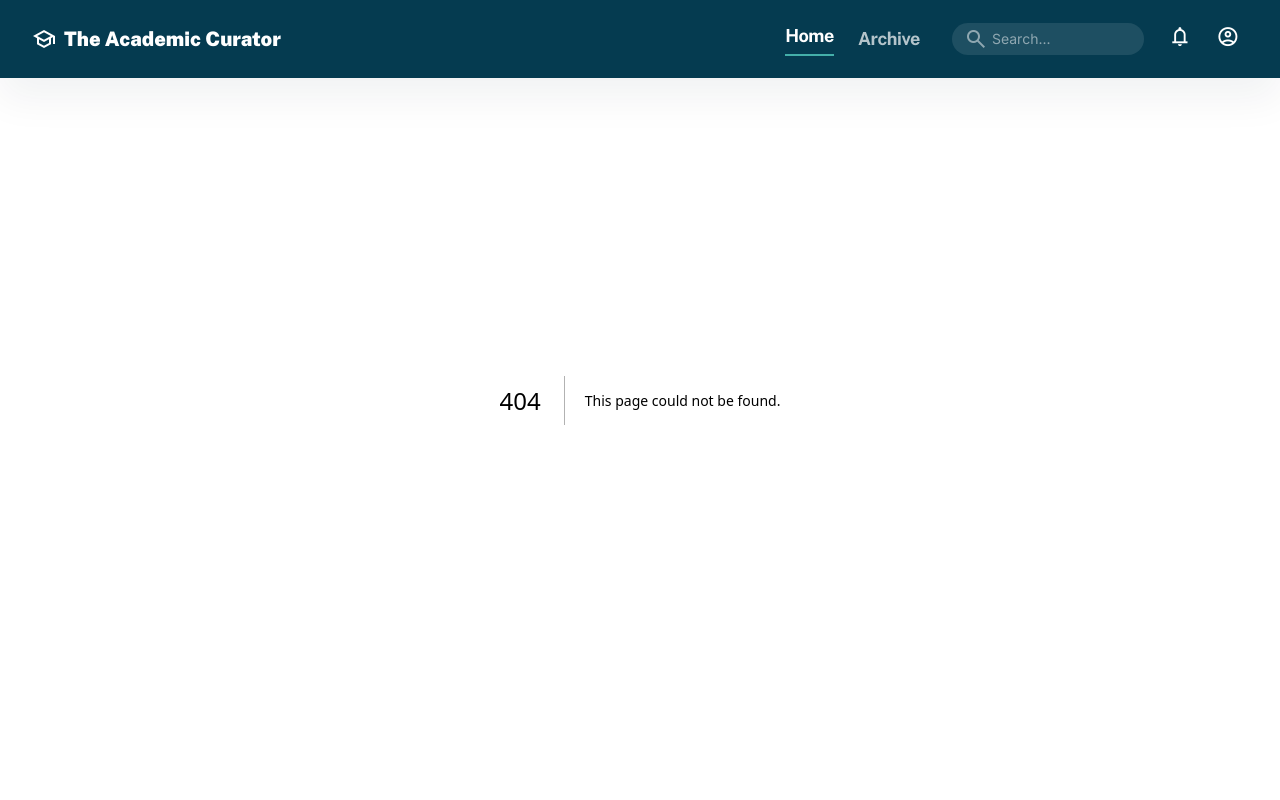
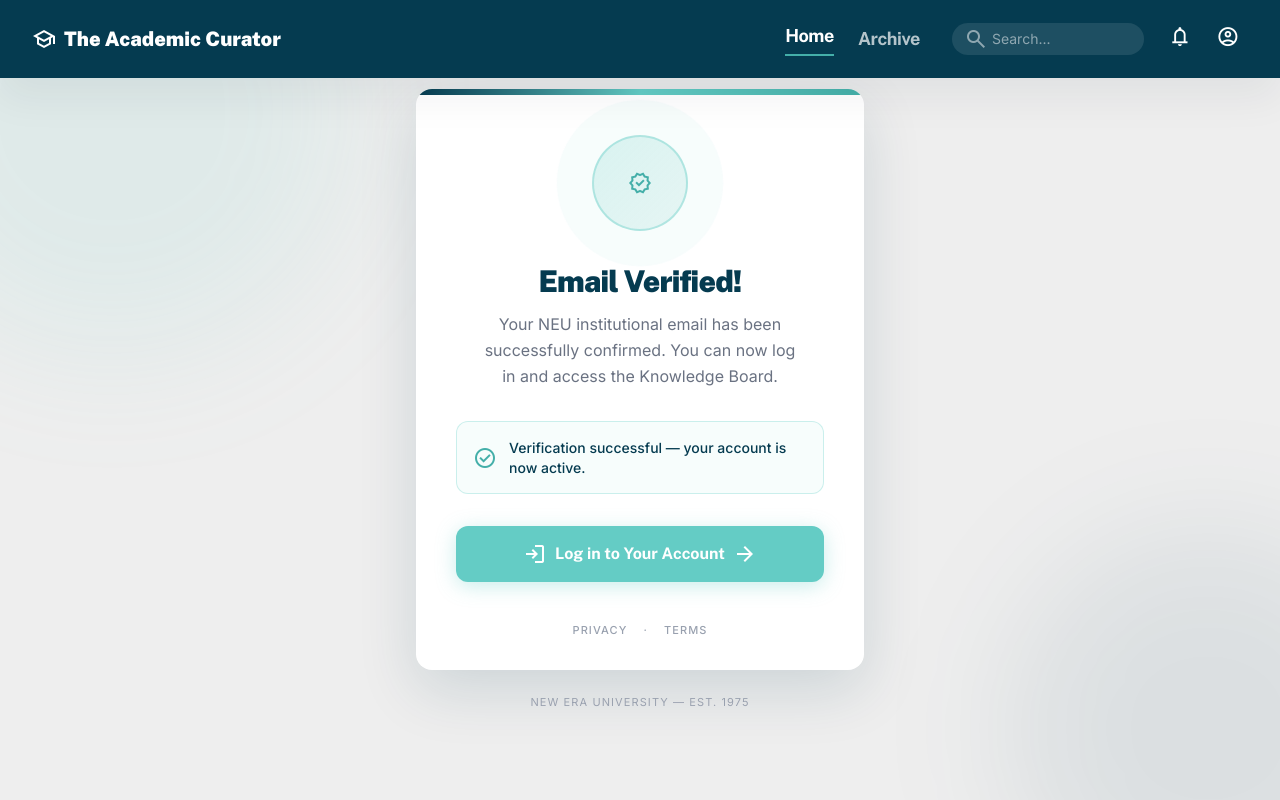
Before and after one commit to solanov/navibyte-lostnfoundkb, a Next.js app: page /auth/verified in a window 1280 px wide. Before the commit this address had no page. Built offline with nearby package versions, Linux system fonts and the light colour scheme; no server answers.

Commit message:
fixed registration/verification flow

```diff
--- a/src/app/(auth)/register/page.tsx
+++ b/src/app/(auth)/register/page.tsx
@@ -27,7 +27,13 @@ export default function Register() {
       const { error: signUpError } = await supabase.auth.signUp({
         email,
         password,
-        options: { data: { full_name: fullName } },
+        options: {
+          data: { full_name: fullName },
+          // Redirect directly to the verified page after email confirmation.
+          // This bypasses /auth/callback and avoids PKCE code-verifier issues
+          // when the link is opened in a different browser context.
+          emailRedirectTo: `${window.location.origin}/auth/verified`,
+        },
       });
 
       if (signUpError) {
--- /dev/null
+++ b/src/app/(auth)/register/success/layout.tsx
@@ -0,0 +1,9 @@
+// Layout for /register/success.
+// Intentionally omits the TopNav so this page renders as a standalone screen.
+export default function RegisterSuccessLayout({
+  children,
+}: {
+  children: React.ReactNode;
+}) {
+  return <>{children}</>;
+}
--- a/src/app/auth/callback/page.tsx
+++ b/src/app/auth/callback/page.tsx
@@ -10,11 +10,14 @@ export default function AuthCallback() {
 
   useEffect(() => {
     async function handleCallback() {
-      const params = new URLSearchParams(window.location.search);
-      const code = params.get("code");
+      // This callback is only reached by OAuth (Google) sign-ins.
+      // Email verification is handled directly by /auth/verified via emailRedirectTo.
+      const searchParams = new URLSearchParams(window.location.search);
+      const code = searchParams.get("code");
 
       if (code) {
-        const { error: exchangeError } = await supabase.auth.exchangeCodeForSession(code);
+        const { error: exchangeError } =
+          await supabase.auth.exchangeCodeForSession(code);
         if (exchangeError) {
           router.replace("/login?error=oauth_failed");
           return;
--- /dev/null
+++ b/src/app/auth/layout.tsx
@@ -0,0 +1,9 @@
+// Layout for /auth/* routes (callback, verified).
+// Intentionally omits the TopNav so these pages render as standalone screens.
+export default function AuthLayout({
+  children,
+}: {
+  children: React.ReactNode;
+}) {
+  return <>{children}</>;
+}
--- /dev/null
+++ b/src/app/auth/verified/page.tsx
@@ -0,0 +1,150 @@
+"use client";
+
+import { supabase } from "@/src/lib/supabase";
+import Link from "next/link";
+import { useEffect, useState } from "react";
+
+export default function EmailVerified() {
+  const [mounted, setMounted] = useState(false);
+
+  useEffect(() => {
+    async function handleLanding() {
+      // When Supabase redirects here after email verification it may include
+      // a ?code= (PKCE) or hash tokens (implicit). Exchange the code if
+      // present so the session is consumed, then immediately sign out so the
+      // user arrives at the login page from a clean, unauthenticated state.
+      const searchParams = new URLSearchParams(window.location.search);
+      const code = searchParams.get("code");
+
+      if (code) {
+        // Best-effort exchange — we don't block the UI on failure because
+        // the email is already verified server-side regardless.
+        await supabase.auth.exchangeCodeForSession(code).catch(() => null);
+      }
+
+      // Sign out to clear any auto-session Supabase created on redirect.
+      await supabase.auth.signOut();
+
+      // Trigger entrance animation after clean-up.
+      setTimeout(() => setMounted(true), 50);
+    }
+
+    handleLanding();
+  }, []);
+
+  return (
+    <main className="min-h-screen flex flex-col items-center justify-center p-6 bg-[#EEEEEE] overflow-hidden">
+      {/* Ambient background blobs */}
+      <div
+        aria-hidden
+        className="pointer-events-none fixed inset-0 z-0 overflow-hidden"
+      >
+        <div className="absolute -top-32 -left-32 w-[480px] h-[480px] rounded-full bg-[#64CCC5]/10 blur-3xl" />
+        <div className="absolute -bottom-32 -right-32 w-[400px] h-[400px] rounded-full bg-[#053B50]/8 blur-3xl" />
+      </div>
+
+      <div
+        className={`relative z-10 w-full max-w-md transition-all duration-700 ease-out ${
+          mounted ? "opacity-100 translate-y-0" : "opacity-0 translate-y-6"
+        }`}
+      >
+        <div className="bg-white rounded-2xl shadow-[0_20px_60px_rgba(5,59,80,0.14)] overflow-hidden">
+          {/* Top accent bar */}
+          <div className="h-1.5 w-full bg-gradient-to-r from-[#053B50] via-[#64CCC5] to-[#44afa9]" />
+
+          <div className="p-10 flex flex-col items-center text-center">
+            {/* Animated checkmark icon */}
+            <div
+              className={`relative mb-8 transition-all duration-700 delay-200 ${
+                mounted ? "opacity-100 scale-100" : "opacity-0 scale-75"
+              }`}
+            >
+              {/* Outer pulse ring */}
+              <span
+                aria-hidden
+                className="absolute inset-0 rounded-full bg-[#64CCC5]/20 animate-ping"
+                style={{ animationDuration: "2.4s" }}
+              />
+              {/* Icon container */}
+              <div className="relative w-24 h-24 rounded-full bg-gradient-to-br from-[#64CCC5]/20 to-[#44afa9]/10 border-2 border-[#64CCC5]/40 flex items-center justify-center">
+                <span className="material-symbols-outlined text-[#44afa9] text-5xl [font-variation-settings:'FILL'_1,'wght'_500]">
+                  verified
+                </span>
+              </div>
+            </div>
+
+            {/* Heading */}
+            <h1
+              className={`text-[#053B50] font-headline font-black text-3xl tracking-tight mb-3 transition-all duration-700 delay-300 ${
+                mounted ? "opacity-100 translate-y-0" : "opacity-0 translate-y-4"
+              }`}
+            >
+              Email Verified!
+            </h1>
+
+            {/* Subtext */}
+            <p
+              className={`text-gray-500 font-body text-base leading-relaxed max-w-xs mb-8 transition-all duration-700 delay-[400ms] ${
+                mounted ? "opacity-100 translate-y-0" : "opacity-0 translate-y-4"
+              }`}
+            >
+              Your NEU institutional email has been successfully confirmed. You
+              can now log in and access the Knowledge Board.
+            </p>
+
+            {/* Success badge */}
+            <div
+              className={`w-full p-4 rounded-xl border border-[#64CCC5]/30 bg-[#64CCC5]/5 flex items-center gap-3 mb-8 transition-all duration-700 delay-500 ${
+                mounted ? "opacity-100 translate-y-0" : "opacity-0 translate-y-4"
+              }`}
+            >
+              <span className="material-symbols-outlined text-[#44afa9] text-lg shrink-0 [font-variation-settings:'FILL'_1]">
+                check_circle
+              </span>
+              <p className="text-[#053B50] font-body text-sm font-medium text-left leading-snug">
+                Verification successful — your account is now active.
+              </p>
+            </div>
+
+            {/* CTA button */}
+            <div
+              className={`w-full transition-all duration-700 delay-[600ms] ${
+                mounted ? "opacity-100 translate-y-0" : "opacity-0 translate-y-4"
+              }`}
+            >
+              <Link
+                id="verified-login-btn"
+                href="/login"
+                className="w-full py-4 bg-[#64CCC5] hover:bg-[#4fb8b1] active:scale-[0.98] text-white font-headline font-bold rounded-xl shadow-[0_4px_20px_rgba(100,204,197,0.35)] transition-all flex items-center justify-center gap-2 group"
+              >
+                <span className="material-symbols-outlined text-sm">
+                  login
+                </span>
+                Log in to Your Account
+                <span className="material-symbols-outlined text-sm transition-transform group-hover:translate-x-1">
+                  arrow_forward
+                </span>
+              </Link>
+            </div>
+          </div>
+
+          {/* Footer links */}
+          <div className="px-10 pb-8 flex justify-center gap-4 text-[11px] font-label font-medium text-gray-400 uppercase tracking-widest">
+            <Link href="#" className="hover:text-[#053B50] transition-colors">
+              Privacy
+            </Link>
+            <span>·</span>
+            <Link href="#" className="hover:text-[#053B50] transition-colors">
+              Terms
+            </Link>
+          </div>
+        </div>
+
+        {/* Footer tagline */}
+        <p className="mt-6 text-center text-gray-400 text-[11px] font-label uppercase tracking-widest">
+          New Era University &mdash; Est. 1975
+        </p>
+      </div>
+    </main>
+  );
+}
```
